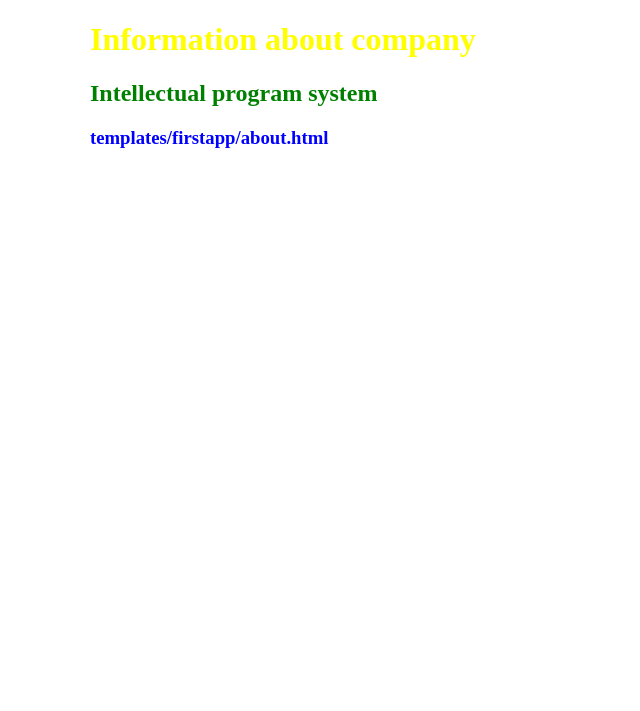
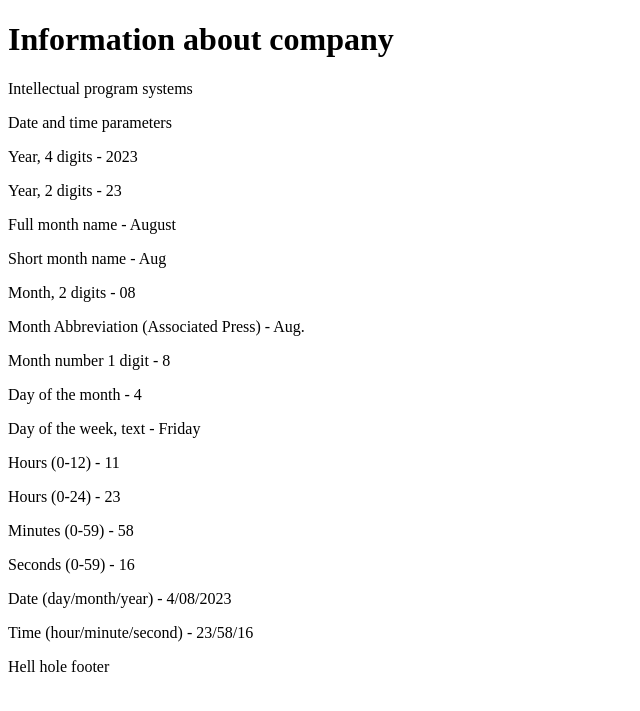
Before and after one commit to Zinziwer/postolitTheBeginning, a Django app: page /about/ in a window 1280 px wide. Shown: the top 711 px of the page, without its empty margins (0-640 px from the left). Run offline with Django 3.2, Linux system fonts and the light colour scheme.

Commit message:
5.6.3 done

```diff
--- a/hell/firstapp/views.py
+++ b/hell/firstapp/views.py
@@ -4,6 +4,8 @@ from django.http import HttpResponse, HttpResponseRedirect, HttpResponsePermanen
 
 # Create your views here.
 def index(request):
+    cat = ['notebooks', 'printers', 'scanners', 'Hdd-s', 'cables']
+    # data = {'age' : 70}
     # header = 'Personal Information'
     # langs = ['English', 'Germany', 'Spanish']
     # user = {'name': 'Max', 'age': 38}
@@ -11,7 +13,7 @@ def index(request):
     # data = {'header': header, 'langs': langs, 'user': user, 'adress': addr}
     # return render(request, "index.html", context=data)
     # return TemplateResponse(request, "firstapp/home.html")
-    return render(request, 'firstapp/index.html')
+    return render(request, 'firstapp/index.html', context={'cat': cat})
     # return render(request, "about.html")
     # return render(request, 'firstapp/home.html')
 
--- a/hell/hell/settings.py
+++ b/hell/hell/settings.py
@@ -51,7 +51,9 @@ MIDDLEWARE = [
 ]
 
 ROOT_URLCONF = 'hell.urls'
-TEMPLATE_DIR = os.path.join(os.path.dirname(os.path.abspath(__file__)), 'templates')
+# TEMPLATE_DIR = os.path.join(os.path.dirname(os.path.abspath(__file__)), "templates")
+TEMPLATE_DIR = os.path.join(BASE_DIR, 'templates')
+
 
 TEMPLATES = [
     {
--- a/hell/templates/firstapp/about.html
+++ b/hell/templates/firstapp/about.html
@@ -1,14 +1,25 @@
-<!DOCTYPE html>
-{% load static %}
-<html lang="en">
-<head>
-    <meta charset="UTF-8">
-    <title>Hi django!</title>
-    <link href="{% static 'css/style.css' %}" rel="stylesheet">
-</head>
-<body>
-    <h1>Information about company</h1>
-    <h2>Intellectual program system</h2>
-    <h3>templates/firstapp/about.html</h3>
-</body>
-</html>
+{% extends 'firstapp/base.html' %}
+{% block title %}About{% endblock title%}
+{% block header %}Information about company{% endblock header%}
+{% block content %}
+    <p>Intellectual program systems</p>
+    <p>Date and time parameters</p>
+    <p>Year, 4 digits - {% now 'Y' %}</p>
+    <p>Year, 2 digits - {% now 'y' %}</p>
+    <p>Full month name - {% now 'F' %}</p>
+    <p>Short month name - {% now 'M' %}</p>
+    <p>Month, 2 digits - {% now 'm' %}</p>
+    <p>Month Abbreviation (Associated Press) - {% now 'N' %}</p>
+    <p>Month number 1 digit - {% now 'n' %}</p>
+    <p>Day of the month - {% now 'j' %}</p>
+    <p>Day of the week, text - {% now 'l' %}</p>
+    <p>Hours (0-12) - {% now 'h' %}</p>
+    <p>Hours (0-24) - {% now 'H' %}</p>
+    <p>Minutes (0-59) - {% now 'i' %}</p>
+    <p>Seconds (0-59) - {% now 's' %}</p>
+    <p>Date (day/month/year) - {% now 'j/m/Y' %}</p>
+    <p>Time (hour/minute/second) - {% now 'H/i/s' %}</p>
+
+
+
+{% endblock content%}
```
Also changed, not shown: hell/templates/firstapp/index.html (+14 -1 lines).
